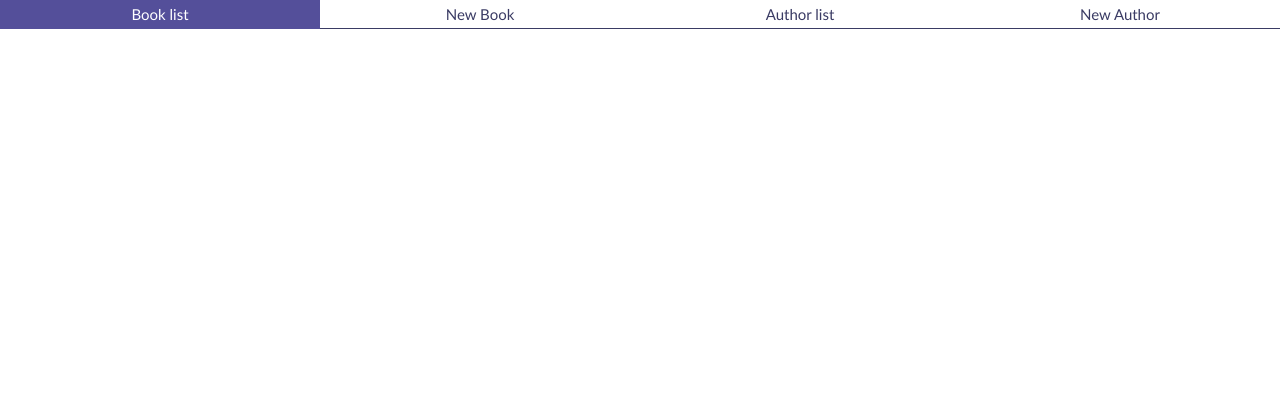
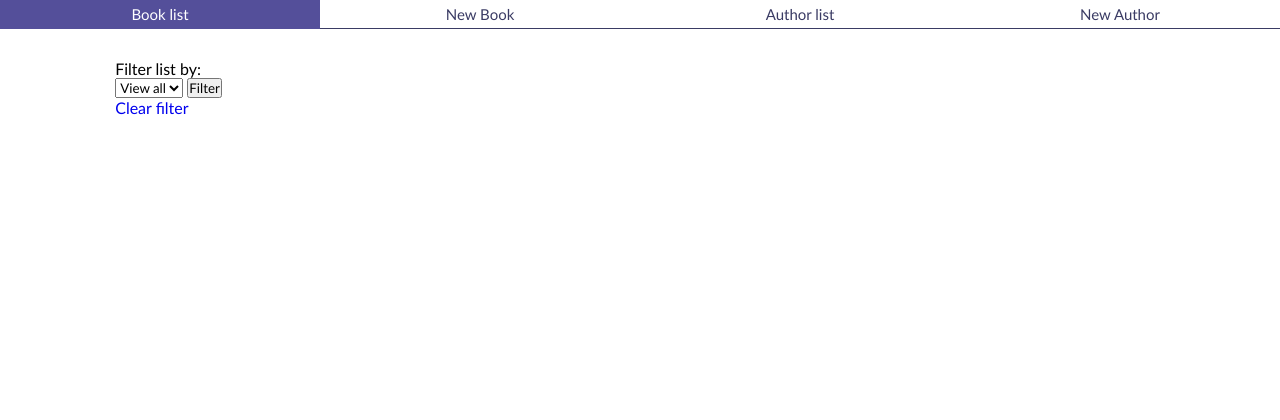
Before and after one commit to rositatisor/biblioteka, a Symfony app: template templates/book/index.html.twig in a window 1280 px wide. Shown: the part 201-621 px from the top of the page. Run offline with Twig, Linux system fonts and the light colour scheme; the template is opened without the code that fills it, so the values that code supplies are empty; some libraries are stand-ins or nearby versions.

Commit message:
filter update

```diff
--- a/templates/author/index.html.twig
+++ b/templates/author/index.html.twig
@@ -12,7 +12,8 @@
         <a class="nav" href="{{path('author_create')}}">New Author</a>
     </div>
     <div class="container author">
-        <div class="sort">List order by:
+        <div class="sort">
+            <p>List order by:</p>
             <form action="{{path('author_index')}}" method="GET">
                 <select name="sort">
                     <option value="default">Default</option>
--- a/templates/book/index.html.twig
+++ b/templates/book/index.html.twig
@@ -12,11 +12,22 @@
         <a class="nav" href="{{path('author_create')}}">New Author</a>
     </div>
     <div class="container">
-            {# <p>List of Books:</p> #}
+        <div class="filter">
+            <p>Filter list by:</p>
+            <form action="{{path('book_index')}}" method="GET">
+                <select name="author_id">
+                        <option value="0">View all</option>
+                    {% for author in authors %}
+                        <option value="{{author.id}}" {% if authorId == author.id %} selected {% endif %}>{{author.name}} {{author.surname}}</option>
+                    {% endfor %}
+                </select>
+                <button type="submit">Filter</button>
+            </form>
+            <a href="{{path('book_index')}}">Clear filter</a>
+        </div>
         <ul class="book-list">
             {% for book in books %}
                 <div class="book">
-                        {# <img class="preview" src="{{ asset('img/book-rocket.png') }}" alt="Kook preview"> #}
                     <div class="preview book"></div>
                     <p class="title">{{book.title}}</p>
                     <p class="name">{{book.author.name}} {{book.author.surname}}</p>
```
Also changed, not shown: src/Controller/BookController.php (+17 -4 lines). Lines whose indentation alone changed are shown as unchanged.
